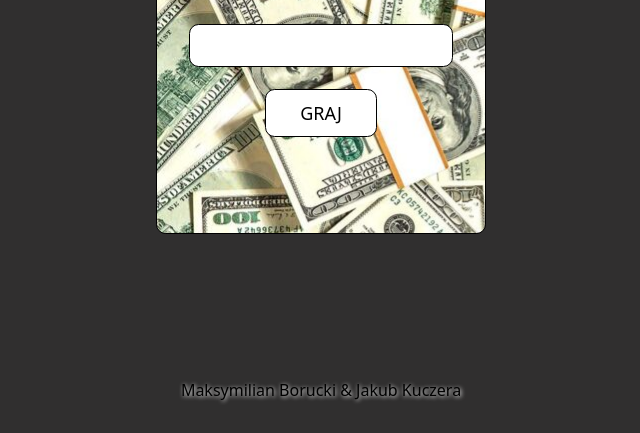
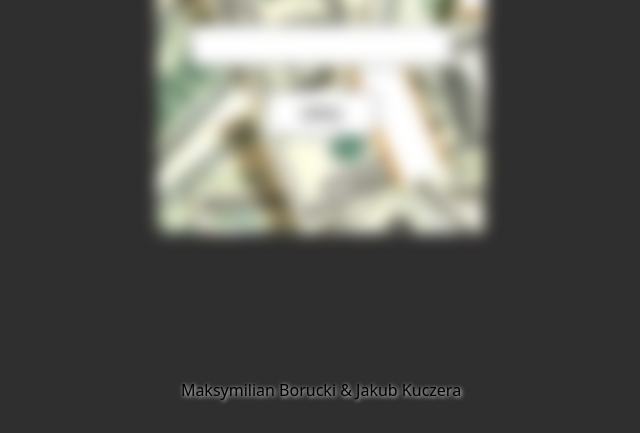
Before and after one commit to majorek31/money-catch, a website: page public/index.html in a window 1280 px wide. Shown: the part 367-800 px from the top of the page, without its empty margins (319-959 px from the left). Drawn offline with Linux system fonts and the light colour scheme.

Commit message:
test: try blurring

```diff
--- a/public/style.css
+++ b/public/style.css
@@ -47,6 +47,8 @@ form{
 
 .login{
     background-image: url(cash.jpg);
+    filter: blur(8px);
+    -webkit-filter: blur(8px);
     -webkit-backdrop-filter: blur(10px);
     backdrop-filter: blur(10px);
     border-radius: 0.6rem;
```
